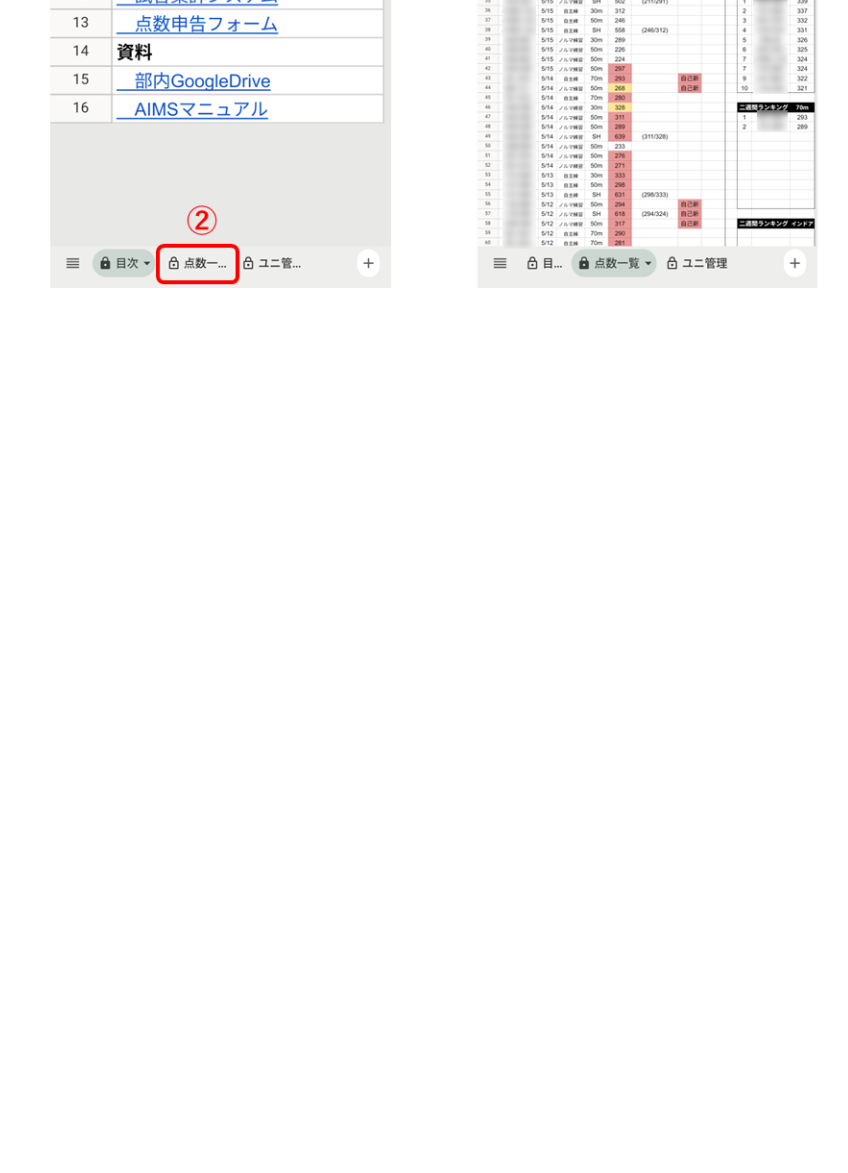
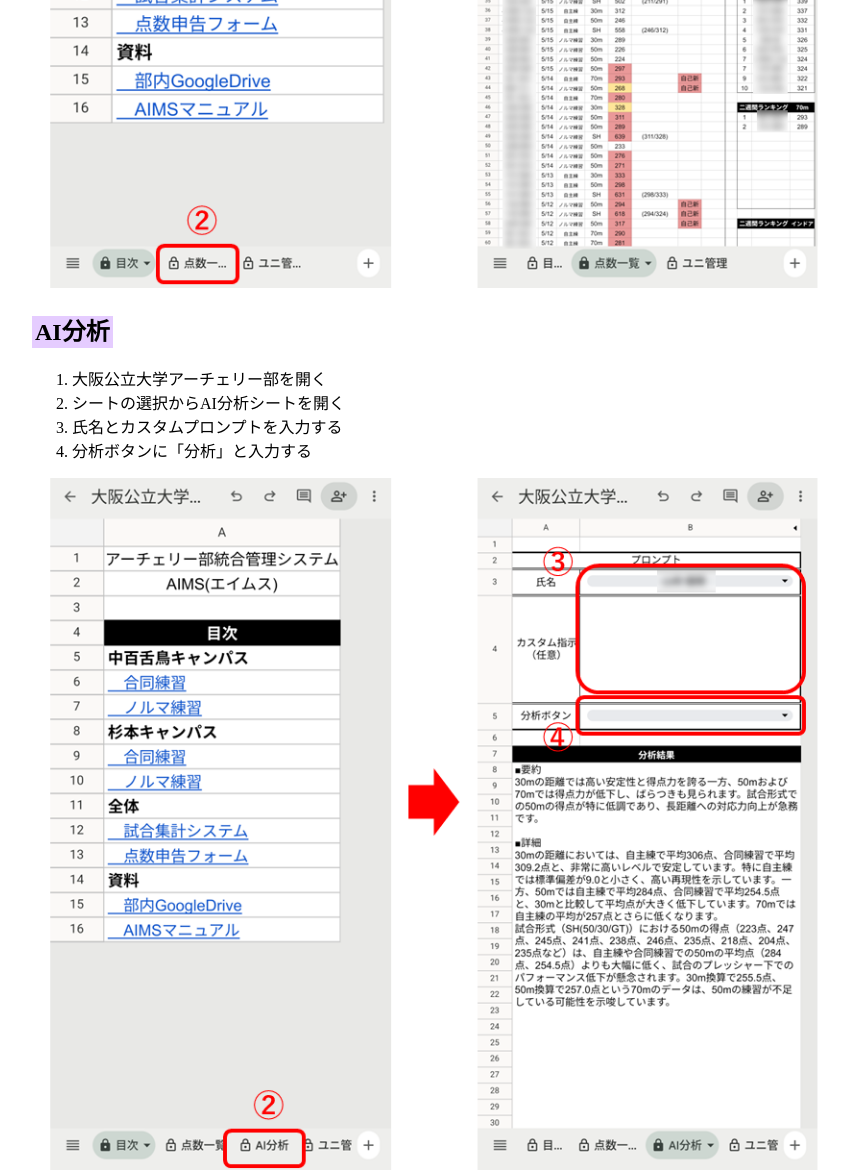
Before and after one commit to yukiyamasaki6/aims-gas, a website: page docs/user.html in a window 1280 px wide. Shown: the part 5469-6642 px from the top of the page, without its empty margins (11-859 px from the left). Before the commit the page ends 5769 px from the top, so only its background shows below. Drawn offline with Linux system fonts and the light colour scheme.

Commit message:
docs: AI分析に関する説明を追加

```diff
--- a/docs/user.html
+++ b/docs/user.html
@@ -22,6 +22,7 @@
               <li><a href="user.html#input_game">試合集計システム</a></li>
               <li><a href="user.html#input_uniform">ユニフォーム貸出</a></li>
               <li><a href="user.html#view_dashboard">点数一覧</a></li>
+              <li><a href="user.html#ai_analytics">AI分析</a></li>
             </ul>
           </li>
           <li>
@@ -130,6 +131,16 @@
         </ol>
         <img src="images/view_dashboard.png" alt="画像が表示できません" />
       </div>
+
+      <h2 id="ai_analytics"><span class="h2">AI分析</span></h2>
+      <div class="h2">
+        <ol>
+          <li>大阪公立大学アーチェリー部を開く</li>
+          <li>シートの選択からAI分析シートを開く</li>
+          <li>氏名とカスタムプロンプトを入力する</li>
+          <li>分析ボタンに「分析」と入力する</li>
+        </ol>
+        <img src="images/ai_analytics.png" alt="画像が表示できません" />
     </div>
   </body>
 </html>
```
Also changed, not shown: PORTFOLIO.md (+4 -0 lines), docs/administrator.html (+1 -0 lines), docs/index.html (+1 -0 lines), docs/operator.html (+1 -0 lines), README.md, docs/images/ai_analytics.png (added), docs/images/data_flow.svg.
